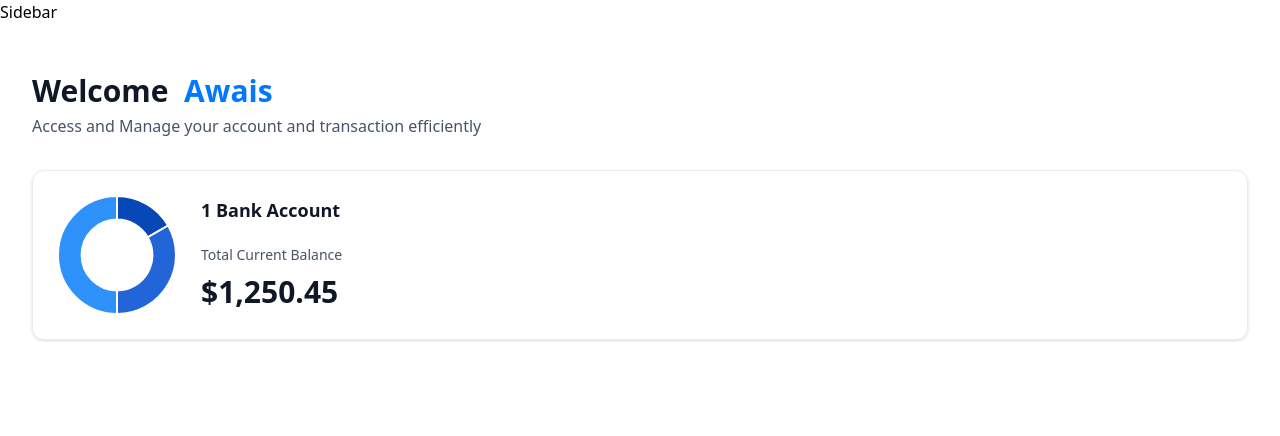
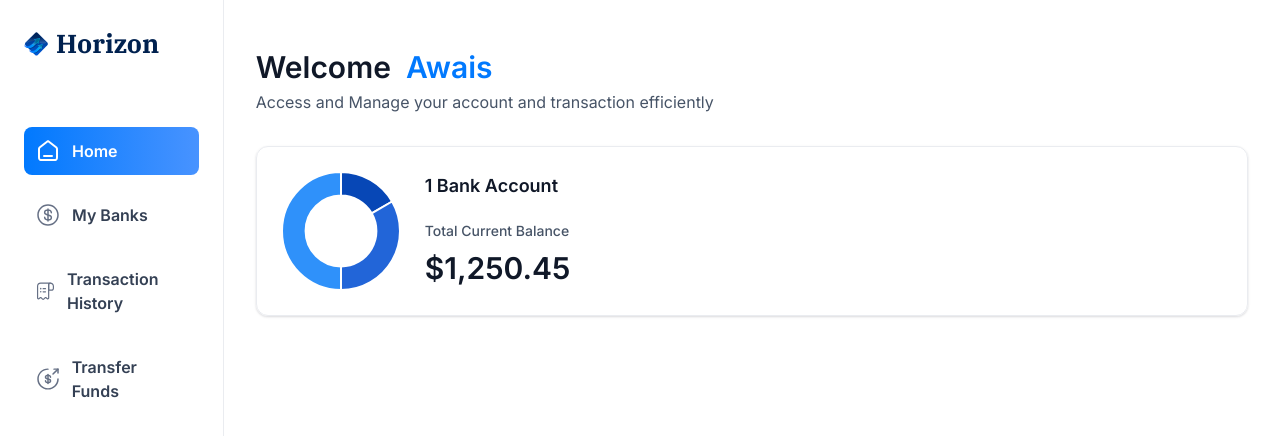
Before and after one commit to Awais512/horizon, a Next.js app: page / in a window 1280 px wide. Shown: the top 436 px of the page. Built offline with nearby package versions, Linux system fonts and the light colour scheme.

Commit message:
Mobile navbar and Sidebar

```diff
--- a/app/(root)/layout.tsx
+++ b/app/(root)/layout.tsx
@@ -1,12 +1,26 @@
+import { MobileNavbar } from "@/components/mobile-navbar";
+import { Sidebar } from "@/components/sidebar";
+import Image from "next/image";
+
 export default function RootLayout({
   children,
 }: Readonly<{
   children: React.ReactNode;
 }>) {
+  const isloggedIn = { firstName: "Awais", lastName: "Raza" };
+
   return (
-    <main>
-      Sidebar
-      {children}
+    <main className="flex h-screen w-full font-inter">
+      <Sidebar user={isloggedIn} />
+      <div className="flex size-full flex-col">
+        <div className="root-layout">
+          <Image src="/icons/logo.svg" alt="Logo" width={30} height={30} />
+          <div>
+            <MobileNavbar user={isloggedIn} />
+          </div>
+        </div>
+        {children}
+      </div>
     </main>
   );
 }
--- /dev/null
+++ b/components/mobile-navbar.tsx
@@ -0,0 +1,82 @@
+"use client";
+
+import React from "react";
+import { Sheet, SheetClose, SheetContent, SheetTrigger } from "./ui/sheet";
+import Image from "next/image";
+import Link from "next/link";
+import { sidebarLinks } from "@/constants";
+import { usePathname } from "next/navigation";
+import { cn } from "@/lib/utils";
+
+export const MobileNavbar = ({ user }: MobileNavProps) => {
+  const pathname = usePathname();
+  return (
+    <section className="w-full max-w-[264px]">
+      <Sheet>
+        <SheetTrigger>
+          <Image
+            src="/icons/hamburger.svg"
+            width={30}
+            height={30}
+            alt="menu"
+            className="cursor-pointer"
+          />
+        </SheetTrigger>
+        <SheetContent side="left" className="border-none bg-white">
+          <Link
+            href="/"
+            className="px-4 cursor-pointer flex items-center gap-1"
+          >
+            <Image src="/icons/logo.svg" alt="Logo" height={34} width={34} />
+            <h1 className="text-26 font-ibm-plex-serif font-bold text-black-1">
+              Horizon
+            </h1>
+          </Link>
+
+          <div className="mobilenav-sheet">
+            <SheetClose asChild>
+              <nav className="flex h-full flex-col gap-6 pt-16 text-white">
+                {sidebarLinks.map((item) => {
+                  const isActive =
+                    pathname === item.route ||
+                    pathname.startsWith(`${item.route}/`);
+                  return (
+                    <SheetClose asChild key={item.route}>
+                      <Link
+                        className={cn("mobilenav-sheet_close w-full", {
+                          "bg-bank-gradient": isActive,
+                        })}
+                        key={item.label}
+                        href={item.route}
+                      >
+                        <Image
+                          src={item.imgURL}
+                          alt={item.label}
+                          width={20}
+                          height={20}
+                          className={cn({
+                            "brightness-[3] invert-0": isActive,
+                          })}
+                        />
+
+                        <p
+                          className={cn("text-16 font-semibold text-black-2", {
+                            "text-white": isActive,
+                          })}
+                        >
+                          {item.label}
+                        </p>
+                      </Link>
+                    </SheetClose>
+                  );
+                })}
+                USER
+              </nav>
+            </SheetClose>
+            FOOTER
+          </div>
+        </SheetContent>
+      </Sheet>
+    </section>
+  );
+};
--- /dev/null
+++ b/components/sidebar.tsx
@@ -0,0 +1,60 @@
+"use client";
+
+import { sidebarLinks } from "@/constants";
+import { cn } from "@/lib/utils";
+import Image from "next/image";
+import Link from "next/link";
+import { usePathname } from "next/navigation";
+import React from "react";
+
+export const Sidebar = ({ user }: SiderbarProps) => {
+  const pathname = usePathname();
+
+  return (
+    <section className="sidebar">
+      <nav className="flex flex-col gap-4">
+        <Link href="/" className="mb-12 cursor-pointer flex items-center gap-2">
+          <Image
+            src="/icons/logo.svg"
+            alt="Logo"
+            height={34}
+            width={34}
+            className="size-[24px] max-xl:size-14"
+          />
+          <h1 className="sidebar-logo">Horizon</h1>
+        </Link>
+        {sidebarLinks.map((item) => {
+          const isActive =
+            pathname === item.route || pathname.startsWith(`${item.route}/`);
+          return (
+            <Link
+              className={cn("sidebar-link", {
+                "bg-bank-gradient": isActive,
+              })}
+              key={item.label}
+              href={item.route}
+            >
+              <div className="relative size-6">
+                <Image
+                  src={item.imgURL}
+                  alt={item.label}
+                  fill
+                  className={cn({ "brightness-[3] invert-0": isActive })}
+                />
+              </div>
+              <p
+                className={cn("sidebar-label", {
+                  "!text-white": isActive,
+                })}
+              >
+                {item.label}
+              </p>
+            </Link>
+          );
+        })}
+        USER
+      </nav>
+      Footer
+    </section>
+  );
+};
--- /dev/null
+++ b/components/ui/sheet.tsx
@@ -0,0 +1,140 @@
+"use client"
+
+import * as React from "react"
+import * as SheetPrimitive from "@radix-ui/react-dialog"
+import { cva, type VariantProps } from "class-variance-authority"
+import { X } from "lucide-react"
+
+import { cn } from "@/lib/utils"
+
+const Sheet = SheetPrimitive.Root
+
+const SheetTrigger = SheetPrimitive.Trigger
+
+const SheetClose = SheetPrimitive.Close
+
+const SheetPortal = SheetPrimitive.Portal
+
+const SheetOverlay = React.forwardRef<
+  React.ElementRef<typeof SheetPrimitive.Overlay>,
+  React.ComponentPropsWithoutRef<typeof SheetPrimitive.Overlay>
+>(({ className, ...props }, ref) => (
+  <SheetPrimitive.Overlay
+    className={cn(
+      "fixed inset-0 z-50 bg-black/80  data-[state=open]:animate-in data-[state=closed]:animate-out data-[state=closed]:fade-out-0 data-[state=open]:fade-in-0",
+      className
+    )}
+    {...props}
+    ref={ref}
+  />
+))
+SheetOverlay.displayName = SheetPrimitive.Overlay.displayName
+
+const sheetVariants = cva(
+  "fixed z-50 gap-4 bg-background p-6 shadow-lg transition ease-in-out data-[state=open]:animate-in data-[state=closed]:animate-out data-[state=closed]:duration-300 data-[state=open]:duration-500",
+  {
+    variants: {
+      side: {
+        top: "inset-x-0 top-0 border-b data-[state=closed]:slide-out-to-top data-[state=open]:slide-in-from-top",
+        bottom:
+          "inset-x-0 bottom-0 border-t data-[state=closed]:slide-out-to-bottom data-[state=open]:slide-in-from-bottom",
+        left: "inset-y-0 left-0 h-full w-3/4 border-r data-[state=closed]:slide-out-to-left data-[state=open]:slide-in-from-left sm:max-w-sm",
+        right:
+          "inset-y-0 right-0 h-full w-3/4  border-l data-[state=closed]:slide-out-to-right data-[state=open]:slide-in-from-right sm:max-w-sm",
+      },
+    },
+    defaultVariants: {
+      side: "right",
+    },
+  }
+)
+
+interface SheetContentProps
+  extends React.ComponentPropsWithoutRef<typeof SheetPrimitive.Content>,
+    VariantProps<typeof sheetVariants> {}
+
+const SheetContent = React.forwardRef<
+  React.ElementRef<typeof SheetPrimitive.Content>,
+  SheetContentProps
+>(({ side = "right", className, children, ...props }, ref) => (
+  <SheetPortal>
+    <SheetOverlay />
+    <SheetPrimitive.Content
+      ref={ref}
+      className={cn(sheetVariants({ side }), className)}
+      {...props}
+    >
+      {children}
+      <SheetPrimitive.Close className="absolute right-4 top-4 rounded-sm opacity-70 ring-offset-background transition-opacity hover:opacity-100 focus:outline-none focus:ring-2 focus:ring-ring focus:ring-offset-2 disabled:pointer-events-none data-[state=open]:bg-secondary">
+        <X className="h-4 w-4" />
+        <span className="sr-only">Close</span>
+      </SheetPrimitive.Close>
+    </SheetPrimitive.Content>
+  </SheetPortal>
+))
+SheetContent.displayName = SheetPrimitive.Content.displayName
+
+const SheetHeader = ({
+  className,
+  ...props
+}: React.HTMLAttributes<HTMLDivElement>) => (
+  <div
+    className={cn(
+      "flex flex-col space-y-2 text-center sm:text-left",
+      className
+    )}
+    {...props}
+  />
+)
+SheetHeader.displayName = "SheetHeader"
+
+const SheetFooter = ({
+  className,
+  ...props
+}: React.HTMLAttributes<HTMLDivElement>) => (
+  <div
+    className={cn(
+      "flex flex-col-reverse sm:flex-row sm:justify-end sm:space-x-2",
+      className
+    )}
+    {...props}
+  />
+)
+SheetFooter.displayName = "SheetFooter"
+
+const SheetTitle = React.forwardRef<
+  React.ElementRef<typeof SheetPrimitive.Title>,
+  React.ComponentPropsWithoutRef<typeof SheetPrimitive.Title>
+>(({ className, ...props }, ref) => (
+  <SheetPrimitive.Title
+    ref={ref}
+    className={cn("text-lg font-semibold text-foreground", className)}
+    {...props}
+  />
+))
+SheetTitle.displayName = SheetPrimitive.Title.displayName
+
+const SheetDescription = React.forwardRef<
+  React.ElementRef<typeof SheetPrimitive.Description>,
+  React.ComponentPropsWithoutRef<typeof SheetPrimitive.Description>
+>(({ className, ...props }, ref) => (
+  <SheetPrimitive.Description
+    ref={ref}
+    className={cn("text-sm text-muted-foreground", className)}
+    {...props}
+  />
+))
+SheetDescription.displayName = SheetPrimitive.Description.displayName
+
+export {
+  Sheet,
+  SheetPortal,
+  SheetOverlay,
+  SheetTrigger,
+  SheetClose,
+  SheetContent,
+  SheetHeader,
+  SheetFooter,
+  SheetTitle,
+  SheetDescription,
+}
--- a/package.json
+++ b/package.json
@@ -9,6 +9,7 @@
     "lint": "next lint"
   },
   "dependencies": {
+    "@radix-ui/react-dialog": "^1.0.5",
     "@radix-ui/react-slot": "^1.0.2",
     "chart.js": "^4.4.2",
     "class-variance-authority": "^0.7.0",
```
Also changed, not shown: 1 other file (tests, documents, lock files or other folders).
